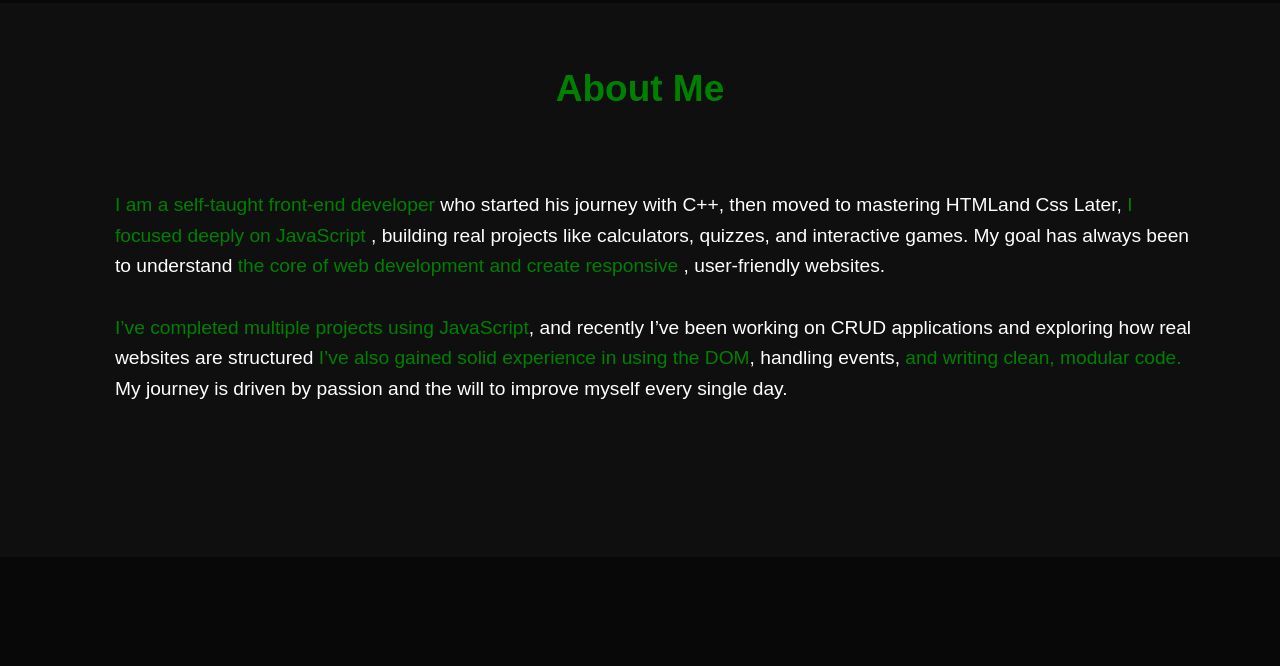
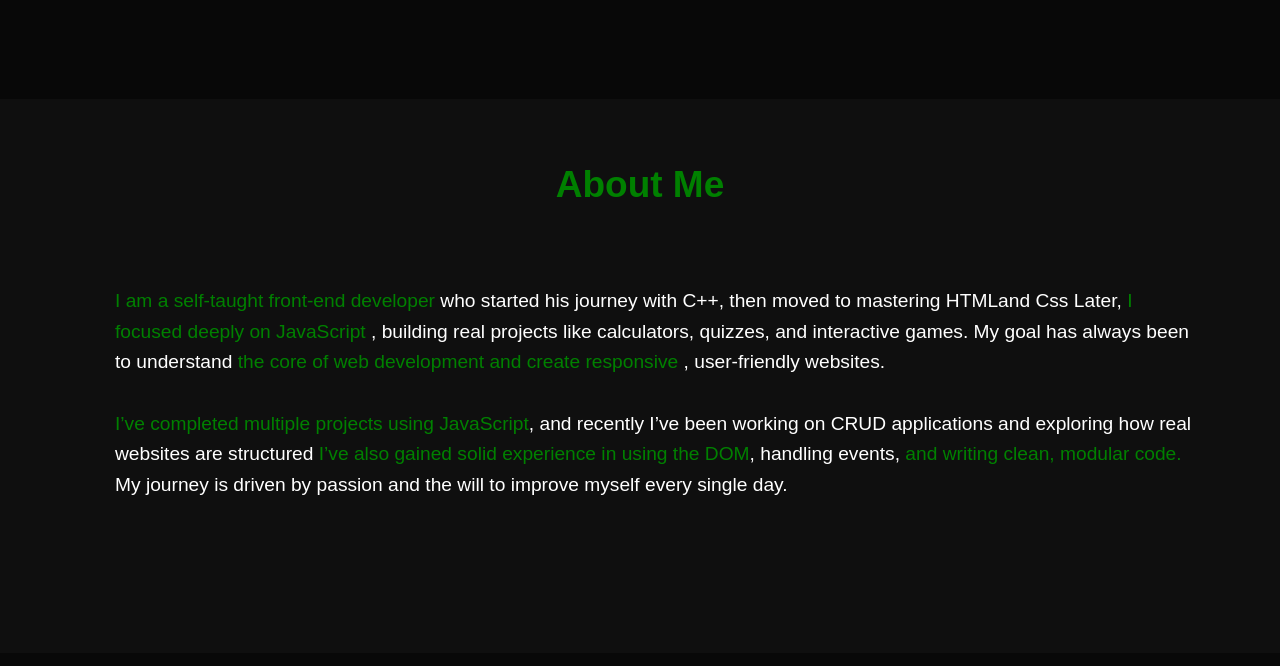
Before and after one commit to AbdoKarem407/Abdo.Karem, a plain HTML site: page index.html in a window 1280 px wide. Shown: the part 954-1620 px from the top of the page. Drawn offline with nearby package versions, Linux system fonts and the light colour scheme.

Commit message:
Update Style (3).css

```diff
--- a/Style (3).css
+++ b/Style (3).css
@@ -138,7 +138,7 @@ box-shadow: 0 12px 40px rgba(0, 128, 0, 0.7);
 .page2{
 
  background-color: #1b1b1b63;
-margin-top: 20rem;
+margin-top: 26rem;
 }
 
 .page2 h1{
```
